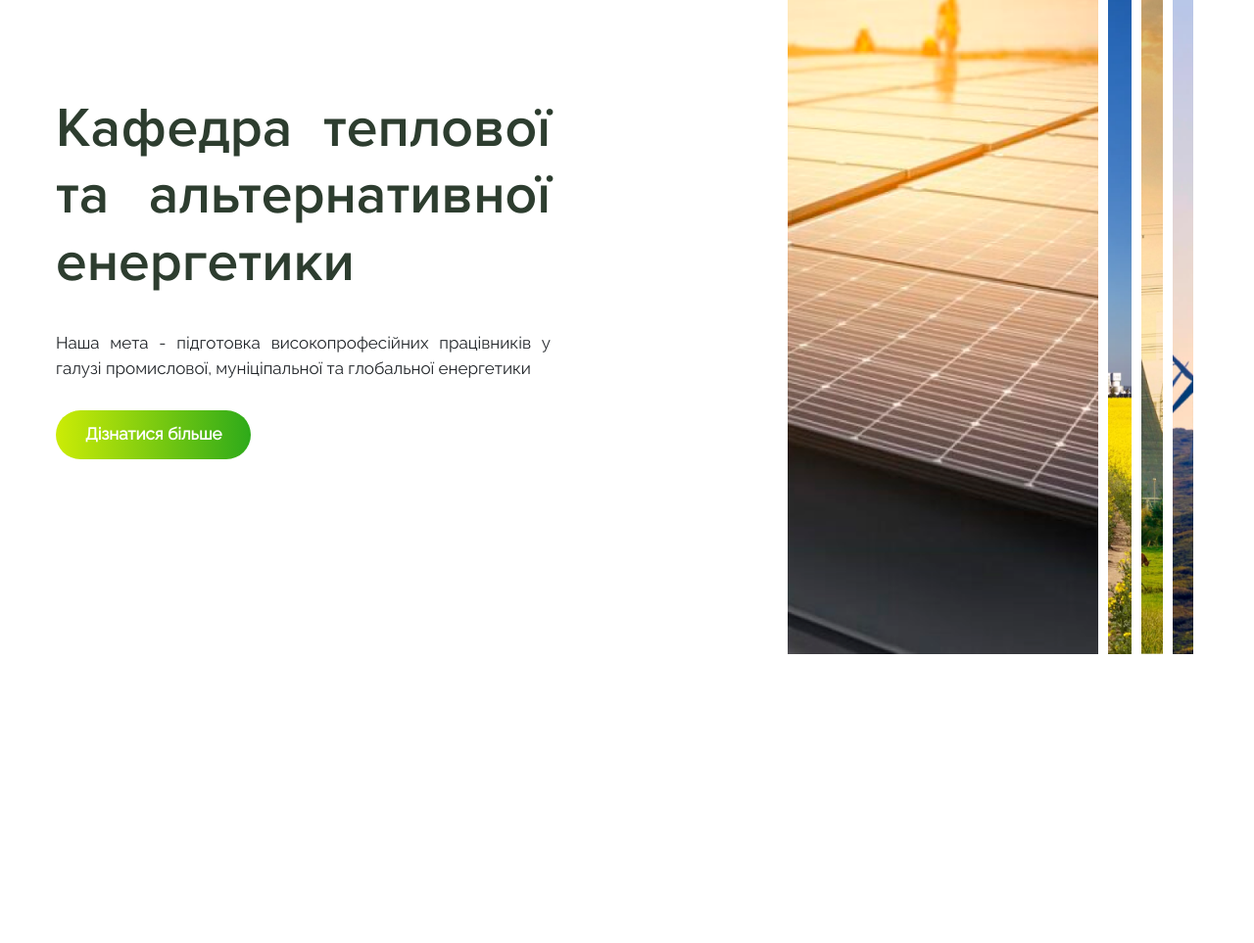
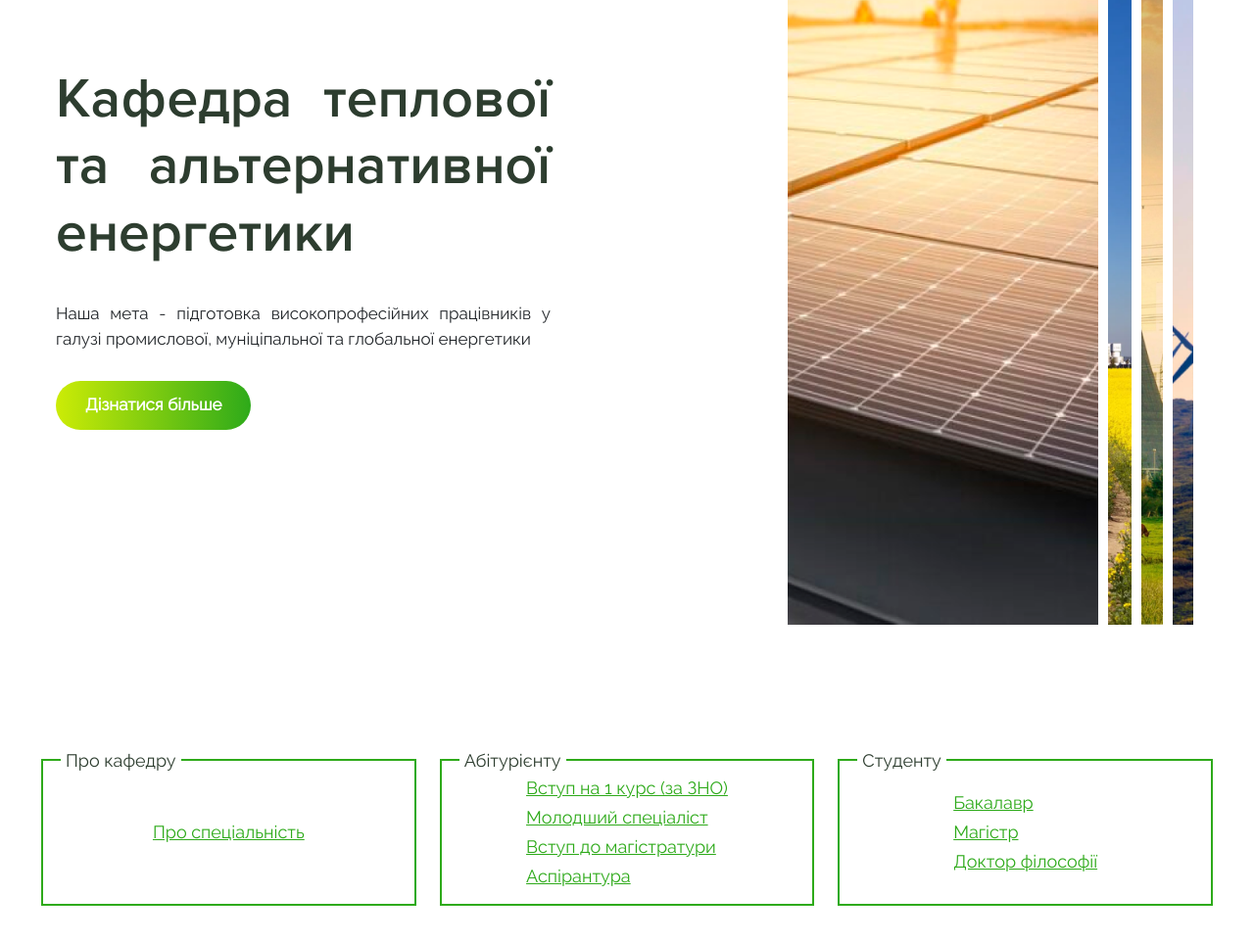
Before and after one commit to alinapavlyuk/tef, a plain HTML site: page index.html in a window 1280 px wide. Shown: the part 127-1090 px from the top of the page at 98% size. Before the commit the page ends 805 px from the top, so only its background shows below. Drawn offline with nearby package versions, Linux system fonts and the light colour scheme.

Commit message:
Added main menu

```diff
--- a/index.html
+++ b/index.html
@@ -69,6 +69,55 @@
                 </div>
             </div>
         </header>
+        <main>
+            <div class="row">
+                <div class="col-4">
+                    <span class="main-menu-heading">Про кафедру</span>
+                    <div class="main-menu">
+                        <ul>
+                            <li>
+                                <a href="#">Про спеціальність</a>
+                            </li>
+                        </ul>
+                    </div>
+                </div>
+                <div class="col-4">
+                    <span class="main-menu-heading">Абітурієнту</span>
+                    <div class="main-menu">
+                        <ul>
+                            <li>
+                                <a href="#">Вступ на 1 курс (за ЗНО)</a>
+                            </li>
+                            <li>
+                                <a href="#">Молодший спеціаліст</a>
+                            </li>
+                            <li>
+                                <a href="#">Вступ до магістратури</a>
+                            </li>
+                            <li>
+                                <a href="#">Аспірантура</a>
+                            </li>
+                        </ul>
+                    </div>
+                </div>
+                <div class="col-4">
+                    <span class="main-menu-heading">Студенту</span>
+                    <div class="main-menu">
+                        <ul>
+                            <li>
+                                <a href="#">Бакалавр</a>
+                            </li>
+                            <li>
+                                <a href="#">Магістр</a>
+                            </li>
+                            <li>
+                                <a href="#">Доктор філософії</a>
+                            </li>
+                        </ul>
+                    </div>
+                </div>
+            </div>
+        </main>
     </div>
     <script src="src/script.js"></script>
 </body>
--- a/src/styles.css
+++ b/src/styles.css
@@ -20,6 +20,8 @@ header {
     padding-right: 50px;
 }
 
+main {
+    margin: 100px 30px;
 }
 
 a {
@@ -42,6 +44,8 @@ h1 {
     margin-bottom: 35px;
 }
 
+h5 {
+    font-size: 18px;
 }
 
 .logo {
@@ -225,4 +229,44 @@ nav ul li a:hover {
 .item-4 {
     background-image: url('../images/accordion-4.png');
 }
+
+.main-menu-heading {
+    font-family: 'Raleway', sans-serif;
+    font-size: 18px;
+    font-weight: 500;
+    display: inline-block;
+    background-color: white;
+    position: relative;
+    padding: 0 5px;
+    top: 15px;
+    left: 20px;
+    color: var(--grey);
 }
+
+.main-menu {
+    display: flex;
+    align-items: center;
+    justify-content: center;
+    font-size: 18px;
+    line-height: 30px;
+    font-family: 'Raleway', sans-serif;
+    border: 2px solid var(--green);
+    min-height: 150px;
+}
+
+.main-menu ul {
+    list-style-type: none;
+    margin: 0;
+    padding: 0;
+}
+
+.main-menu a {
+    text-decoration: underline;
+    color: var(--green);
+    transition: 0.5s all ease-out;
+}
+
+.main-menu a:hover {
+    color: var(--grey);
+}
+}
```
